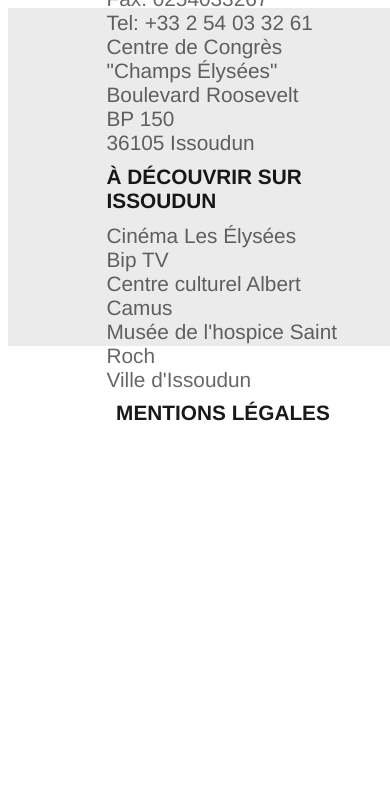
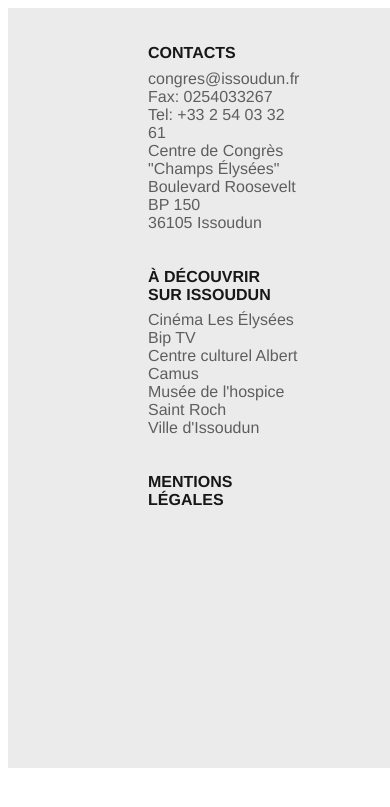
Before and after one commit to PESauvage/Project-Issoudun, a PHP site: page /footer.html in a window 390 px wide. Shown: the top 807 px of the page. Run offline with PHP 8.4, Linux system fonts and the light colour scheme.

Commit message:
update footer.css
responsive fixed

```diff
--- a/styles/footer.css
+++ b/styles/footer.css
@@ -10,7 +10,6 @@ footer h3,
 footer p,
 footer a {
   margin: 0 auto;
-  box-sizing: border-box;
 }
 
 footer {
@@ -22,8 +21,7 @@ footer {
   flex-flow: row nowrap;
   color: rgb(0, 0, 0, 0.6);
   font-family: Helvetica;
-  justify-content: space-around;
-  align-items: stretch;
+  justify-content: flex-start;
   bottom: 0;
 }
 
@@ -72,22 +70,47 @@ footer h2 {
   footer {
     width: 100vw;
     height: 40vh;
-    flex-direction: column;
-    justify-content: center;
+    justify-content: flex-start;
     margin: 0px;
     align-items: flex-start;
   }
 
   footer div {
-    width: 70%;
+    width: 100%;
   }
 
   footer h3 {
-    font-size: 1.3rem;
+    font-size: 1rem;
     left: 0;
   }
 
   footer li {
-    font-size: 1.3rem;
+    font-size: 1rem;
   }
 }
+
+
+@media screen and (max-width:700px) {
+  footer {
+    width: 100vw;
+    height: 90vh;
+    flex-direction: column;
+    justify-content: flex-start;
+    margin: 0px;
+    align-items: flex-start;
+  }
+
+  footer div {
+    width: 190px;
+    margin-top:30px;
+  }
+
+  footer h3 {
+    font-size: 1rem;
+    left: 0;
+  }
+
+  footer li {
+    font-size: 1rem;
+  }
+}
```
